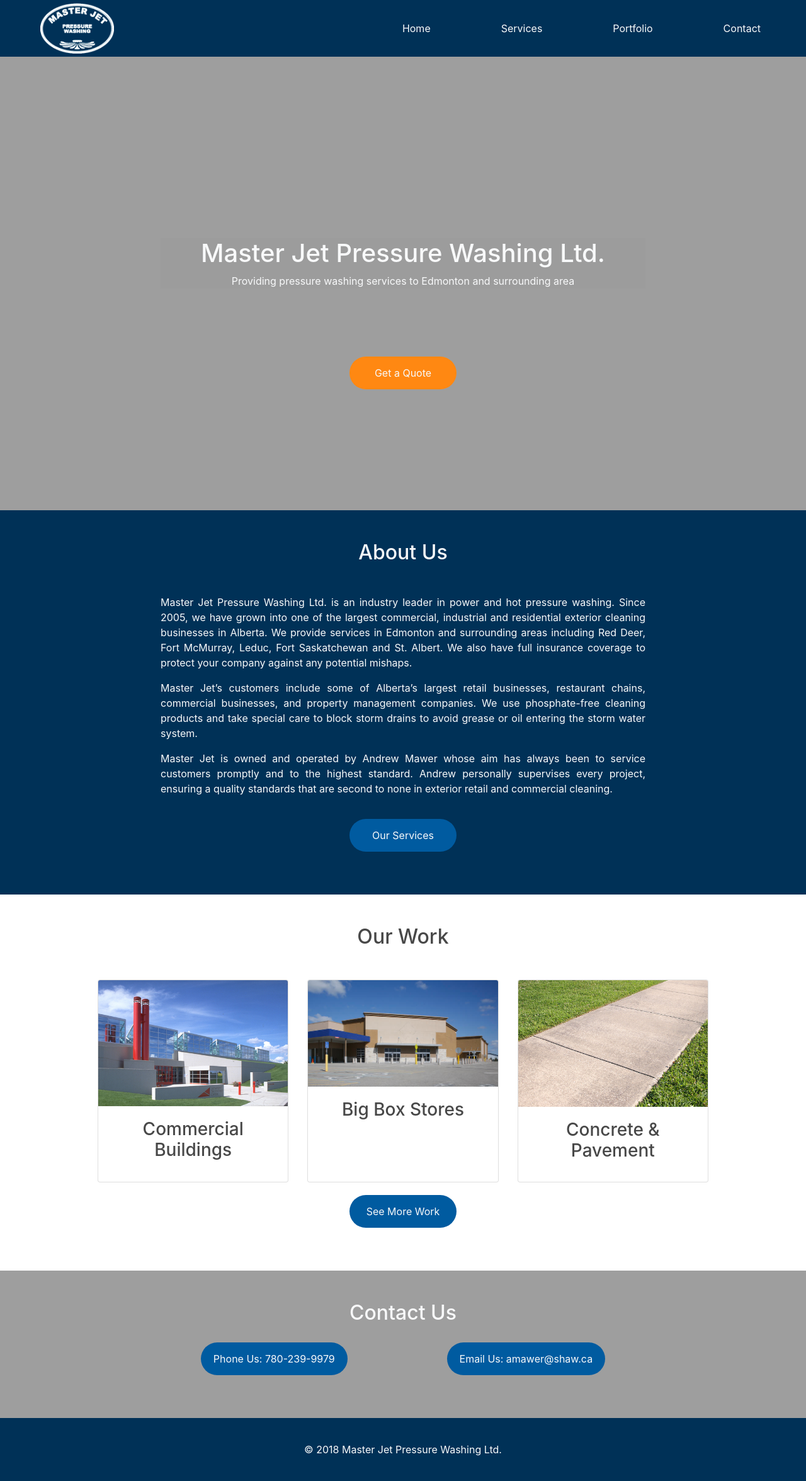
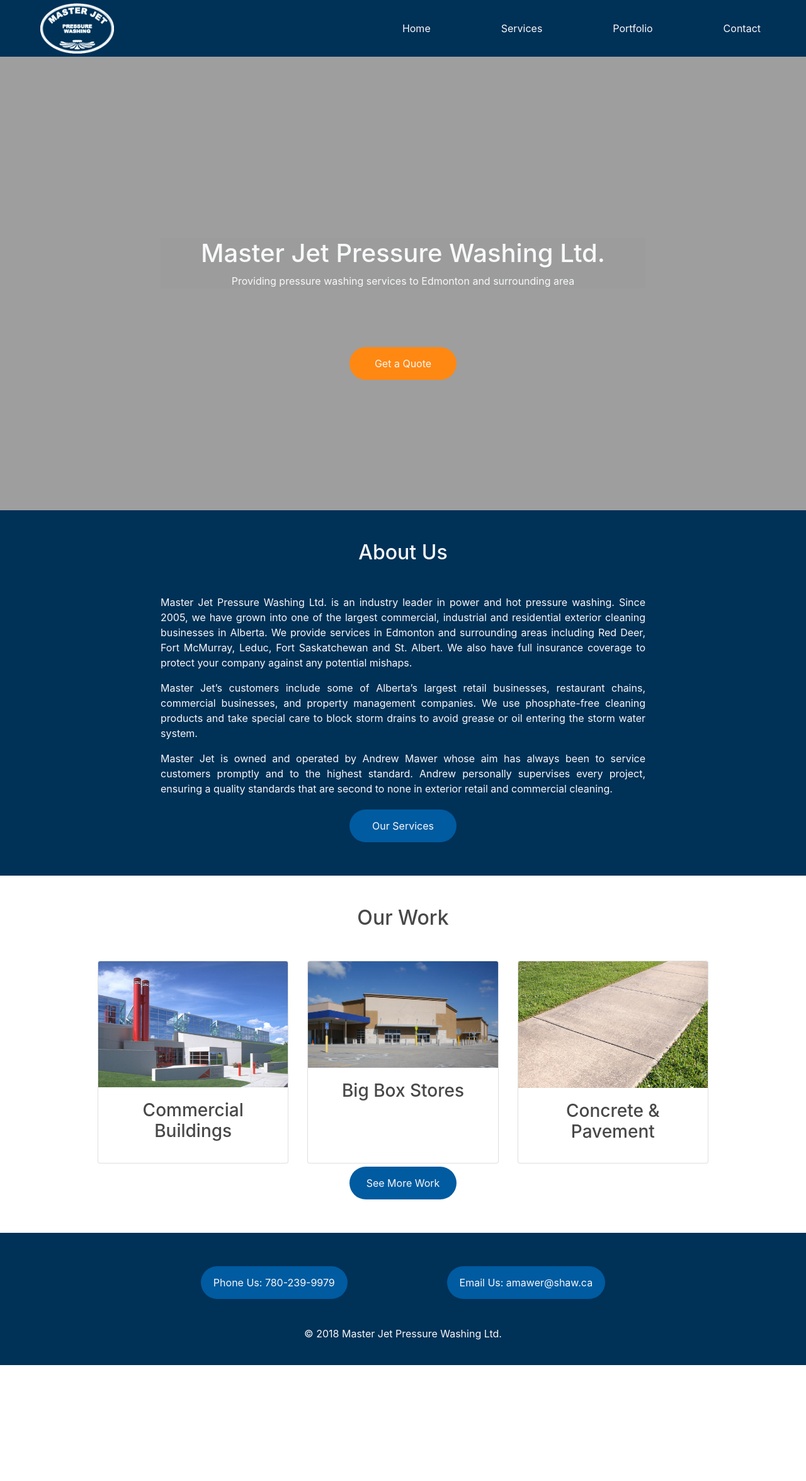
Before and after one commit to linhub15/masterjet.ca, a Jekyll site: the page built from index.html, in a window 1280 px wide. Shown: the whole page at 63% size. Built offline with Jekyll 4.4.1, drawn with Linux system fonts in a browser that asks for light colours; nearby versions of some CDN libraries; after the commit the page ends 2167 px from its top, so only the background shows below that.

Commit message:
Add Phone & Email to footer

```diff
--- a/_includes/contact-us.html
+++ /dev/null
@@ -1,5 +0,0 @@
-<h2>Contact Us</h2>
-<div class="row">
-    <a class="btn mj-btn mj-btn-secondary mx-auto" href="tel:{{ site.phone }}">Phone Us: {{ site.phone }}</a>
-    <a class="btn mj-btn mj-btn-secondary mx-auto" href="mailto:{{ site.email }}">Email Us: {{ site.email }}</a>
-</div>
--- a/_includes/site-footer.html
+++ b/_includes/site-footer.html
@@ -1,3 +1,11 @@
 <section class="footer">
-    <p class="text-center">&copy; {{site.time | date: '%Y' }} {{ site.title }}</p>
+    <div class="container pt-5">
+        <div class="row">
+            <a class="btn mj-btn mj-btn-secondary mx-auto" href="tel:{{ site.phone }}">Phone Us: {{ site.phone }}</a>
+            <a class="btn mj-btn mj-btn-secondary mx-auto" href="mailto:{{ site.email }}">Email Us: {{ site.email }}</a>
+        </div>
+        <div>
+                <p class="text-center">&copy; {{site.time | date: '%Y' }} {{ site.title }}</p>
+        </div>
+    </div>
 </section>
--- a/_sass/shared.scss
+++ b/_sass/shared.scss
@@ -39,8 +39,8 @@
     min-width: 170px;
     line-height: 40px;
     transition: 0.3ms;
-    margin-top: 20px;
-    margin-bottom: 20px;
+    margin-top: 5px;
+    margin-bottom: 5px;
     padding-left: 20px;
     padding-right: 20px;
 }
--- a/contact.html
+++ b/contact.html
@@ -2,11 +2,6 @@
 title: Contact
 permalink: /contact/
 ---
-<section>
-    <div class="container py-5">
-        {% include contact-us.html %}
-    </div>
-</section>
 
 <section>
     <div class="container py-5">
--- a/index.html
+++ b/index.html
@@ -49,9 +49,3 @@
         {% include buttons/see-portfolio.html btn-text="See More Work" %}
     </div>
 </section>
-
-<section id="contactUs">
-  <div class="container py-5">
-    {% include contact-us.html %}
-  </div>
-</section>
```
